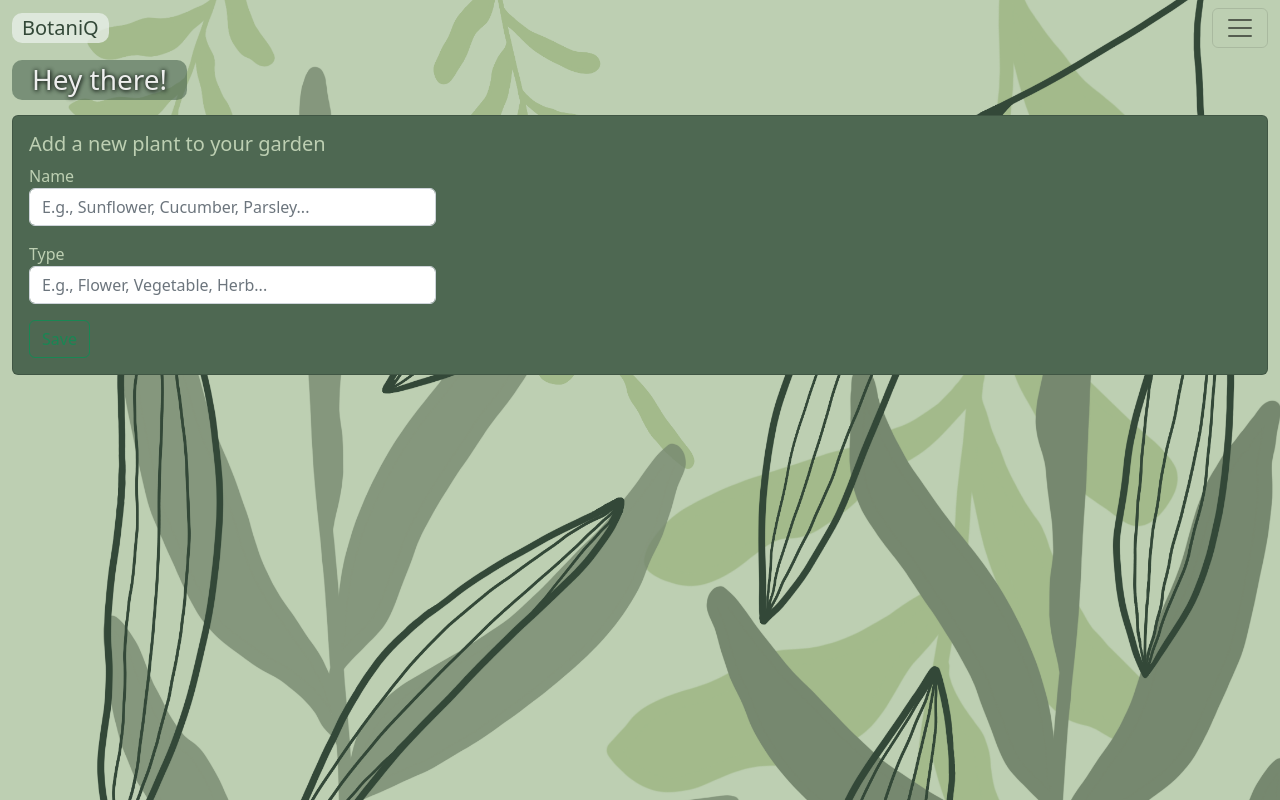
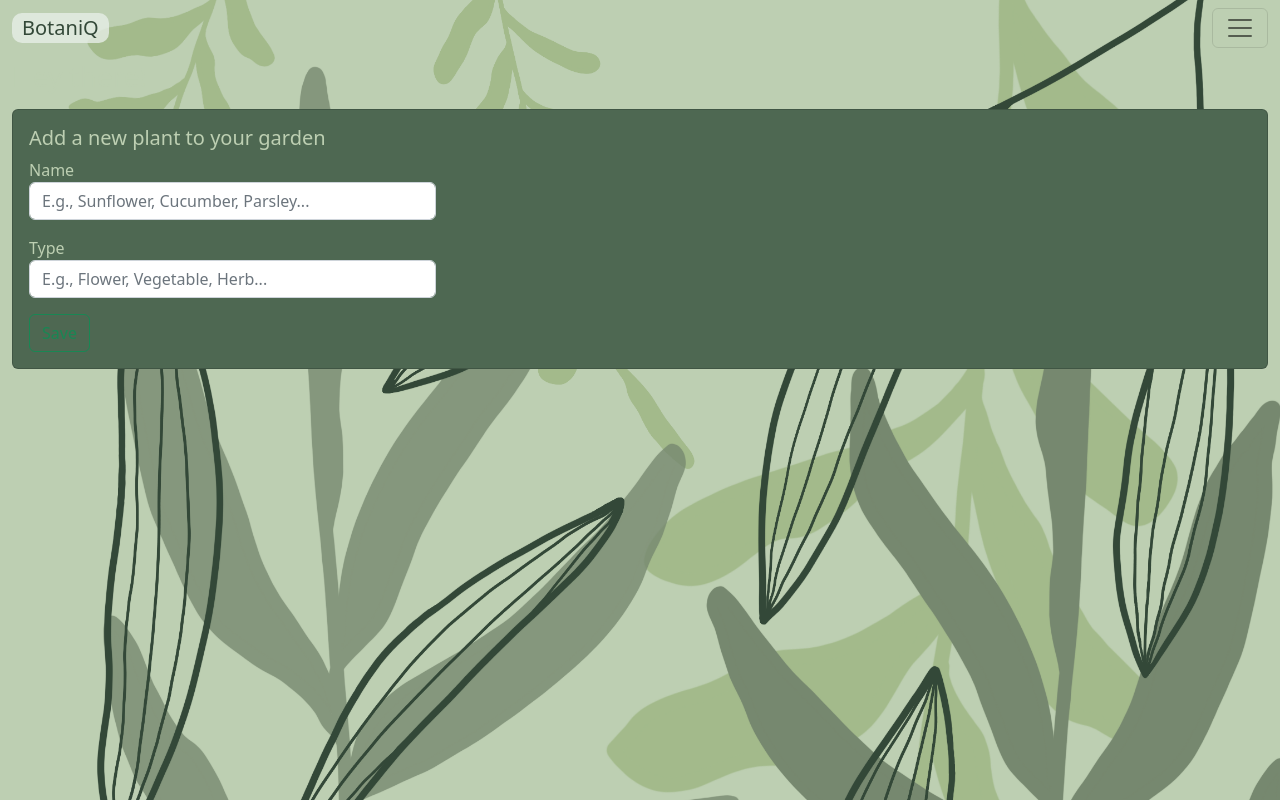
Before and after one commit to GabrielleYnara/BotaniQ-Frontend, an Angular app: page /auth/newPlant/1 in a window 1280 px wide. Built offline with nearby package versions, Linux system fonts and the light colour scheme.

Commit message:
Refactor garden.component design

```diff
--- a/src/app/home/garden/garden.component.html
+++ b/src/app/home/garden/garden.component.html
@@ -1,14 +1,14 @@
 <div *ngIf="garden">
     <div class="card">
         <div class="card-header">
-            <p>{{ garden.description }}</p>
+            <h5>{{ garden.description }}</h5>
         </div>
         <div class="card-body row">
-            <div class="col-9">
+            <div class="col-8">
                 <p>Additional notes:<br>
                 <span class="text-muted">{{ garden.notes }}</span> </p>
             </div>
-            <div class="col">
+            <div class="col-1">
                 <button routerLink="/auth/newPlant/{{garden.id}}" type="button" class="btn btn-outline-success" id="add-plant-btn">Add Plant</button>
             </div>
         </div>
--- a/src/app/home/greetings/greetings.component.css
+++ b/src/app/home/greetings/greetings.component.css
@@ -1,9 +1,10 @@
-h3 {
-  background-color: rgba(78, 104, 82, 0.6);
+p {
+  background-color: rgba(78, 104, 82, 1);
   width: fit-content;
-  padding: 3px 20px;
+  padding: 5px 20px;
+  margin-top: 8px;
+  margin-bottom: 10px;
   border-radius: 10px;
   color: #EDEEED;
-  text-shadow: var(--forest-shadow) 0 0 4px,
-               var(--forest-shadow) 1px 1px 4px;
+  text-shadow: var(--forest-shadow) 0 0 4px;
 }
```
